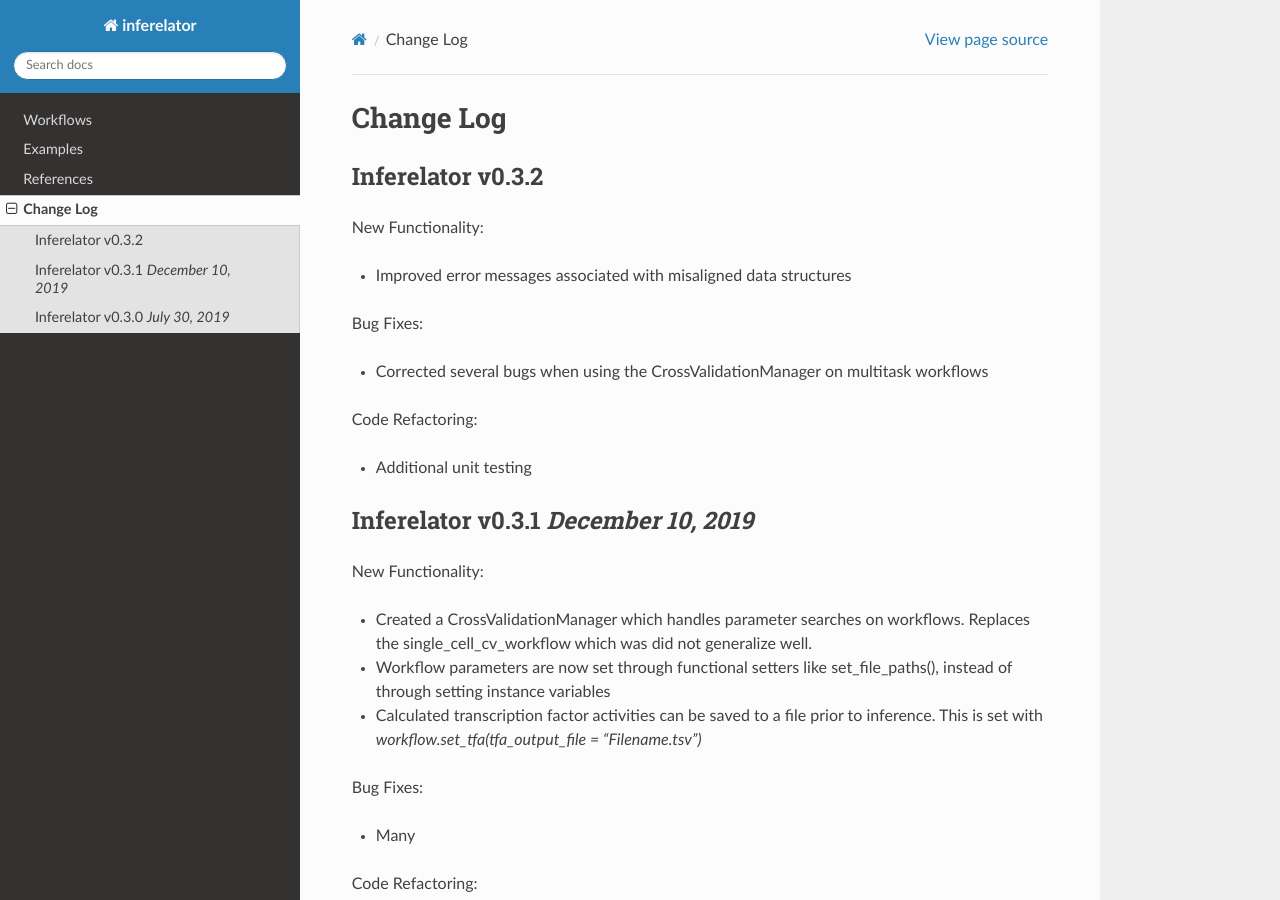
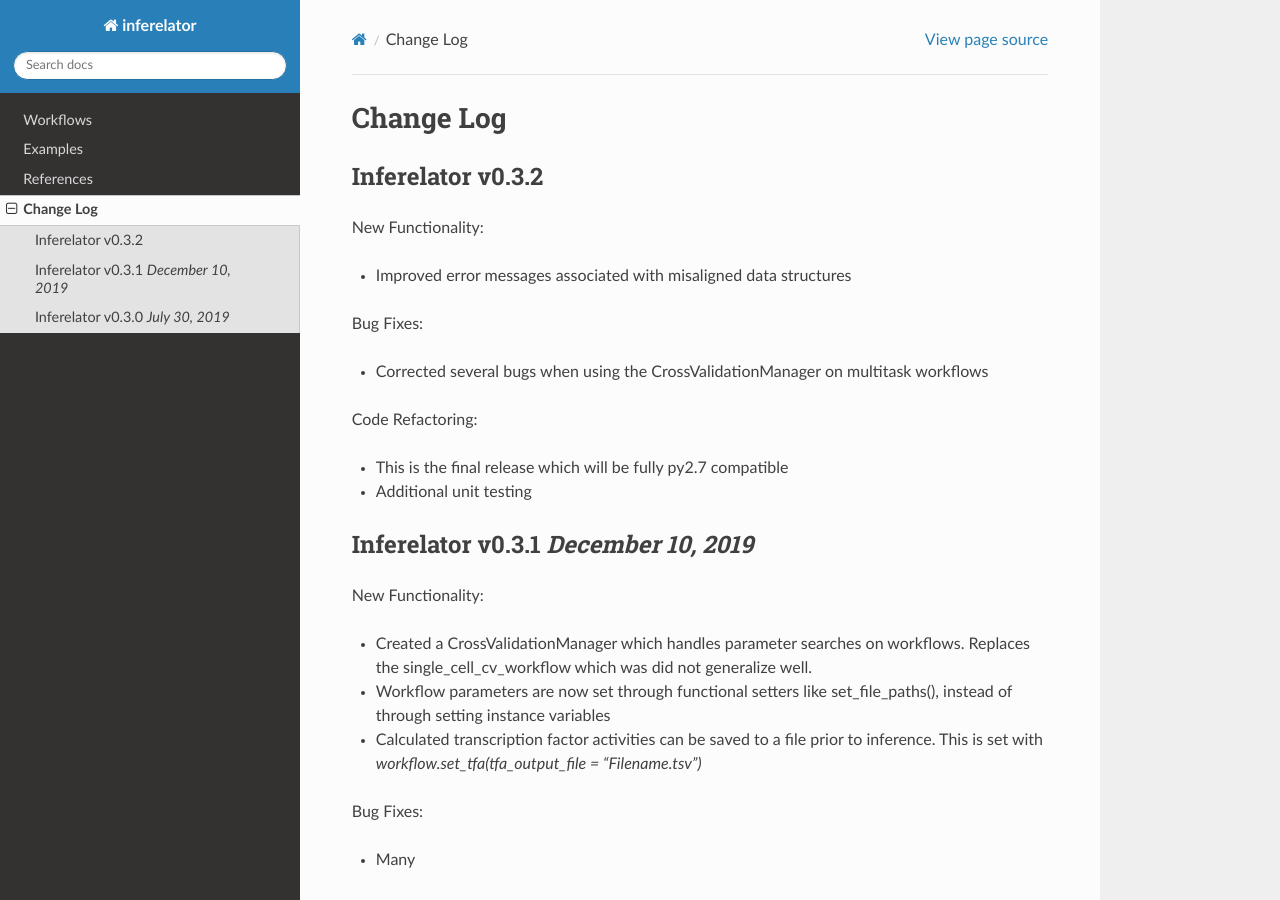
Before and after one commit to flatironinstitute/inferelator, a Sphinx documentation site: the page built from docs/changelog.rst, in a window 1280 px wide and 900 px high. Built offline with Sphinx 7.4.7 and the Read the Docs theme 2.0.0, drawn with Linux system fonts in a browser that asks for light colours.

Commit message:
Finalized draft changelog

```diff
--- a/docs/changelog.rst
+++ b/docs/changelog.rst
@@ -14,6 +14,7 @@ Bug Fixes:
 
 Code Refactoring:
 
+- This is the final release which will be fully py2.7 compatible
 - Additional unit testing
 
 Inferelator v0.3.1 `December 10, 2019`
```
